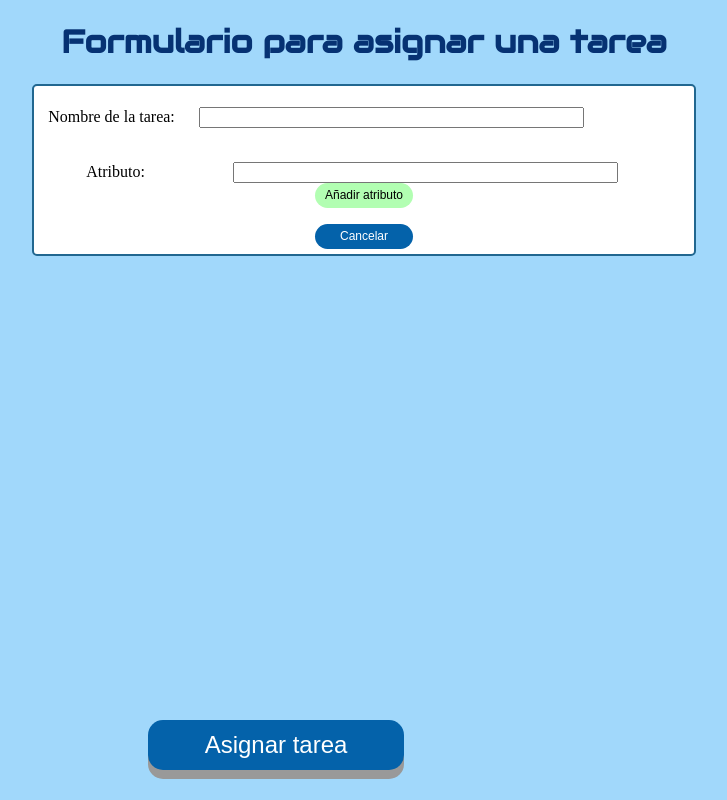
After one commit to nmartinse/Aplicacion-robots-asistenciales, a Flask app: page /asignar/1 in a window 1280 px wide. The commit adds this page. Shown: the whole page, without its empty margins (276-1003 px from the left). Run offline with Flask 2, Linux system fonts and the light colour scheme; data comes from the database, SQL or seed files in the repository; both versions use the stored data as it was after the commit.

Commit message:
actulizar encargado 👨🏼‍⚕️

```diff
--- a/Back end/app.py
+++ b/Back end/app.py
@@ -76,7 +76,21 @@ def tareas(id):
 
 @app.route('/interfaz_encargado.html', methods=['POST','GET'])   # Redireccion a Encargado
 def encargado():
-    return render_template('interfaz_encargado.html')
+    tasks = Todo.query.order_by(Todo.id).all() # tareas ordenadas por id
+    return render_template('interfaz_encargado.html', tasks=tasks)
+
+@app.route('/asignar/<int:id>', methods=['POST','GET'])      # Redireccion a formulario asignar tareas
+def asignar(id):
+    task = Todo.query.get_or_404(id)
+    if request.method == 'POST':
+
+        try:
+            db.session.commit()
+            return redirect('/interfaz_encargado.html')
+        except:
+            return "There was an issue when updating the task " + id
+    else:
+        return render_template('asignar_tarea.html', task=task)
 
 if __name__ == "__main__":
     app.run(debug=True)
--- /dev/null
+++ b/Back end/templates/asignar_tarea.html
@@ -0,0 +1,47 @@
+{% extends 'base.html' %}
+
+{% block head %}
+    <title> Crear una tarea </title>
+
+    <link rel="shortcut icon" type="image/x-icon"
+        href="https://raw.githubusercontent.com/Archerd6/Aplicacion-robots-asistenciales-Web/main/Documentos%20del%20proyecto/Logo.png" />
+
+    <link rel="stylesheet" href="https://fonts.googleapis.com/css?family=Audiowide">
+    {% endblock %}
+
+    {% block body %}
+
+
+<body>
+    <center>
+        <h1 class="principal"> Formulario para asignar una tarea</h1>
+
+
+
+        <div class="acceso">
+
+            <form method="POST">
+
+                <p>
+                    Nombre de la tarea:&nbsp;&nbsp;&nbsp;&nbsp;&nbsp;
+                    <input type="text" name="nombre" size="45"> &nbsp;&nbsp;&nbsp;&nbsp;&nbsp; &nbsp;&nbsp;&nbsp;&nbsp;&nbsp; &nbsp;&nbsp;&nbsp;&nbsp;&nbsp; &nbsp;&nbsp;&nbsp;&nbsp;&nbsp; &nbsp;&nbsp;&nbsp;&nbsp;&nbsp; &nbsp;&nbsp;&nbsp;&nbsp;&nbsp; &nbsp;&nbsp;&nbsp;&nbsp;&nbsp;
+                </p>
+
+                <p>
+                    Atributo:&nbsp;&nbsp;&nbsp; &nbsp;&nbsp;&nbsp;&nbsp;&nbsp; &nbsp;&nbsp;&nbsp;&nbsp;&nbsp; &nbsp;&nbsp;&nbsp;&nbsp;&nbsp;
+                    <input type="text" name="atributos" size="45">  &nbsp;&nbsp;&nbsp;&nbsp;&nbsp;
+                    <input type="submit" class="buttonAnadirTarea2" value="Añadir atributo">
+                </p>
+
+
+
+                <p>
+                    <input type="submit" class="button2" value="Asignar tarea">
+                </p>
+
+                <button type="button" class="buttonAnadirTarea" onClick="window.location.href='interfaz_encargado.html';">Cancelar</button>
+
+            </form>
+        </div>
+    </center>
+    {% endblock %}
```
Also changed, not shown: Back end/templates/interfaz_encargado.html (+6 -9 lines), Back end/instance/test.db.
